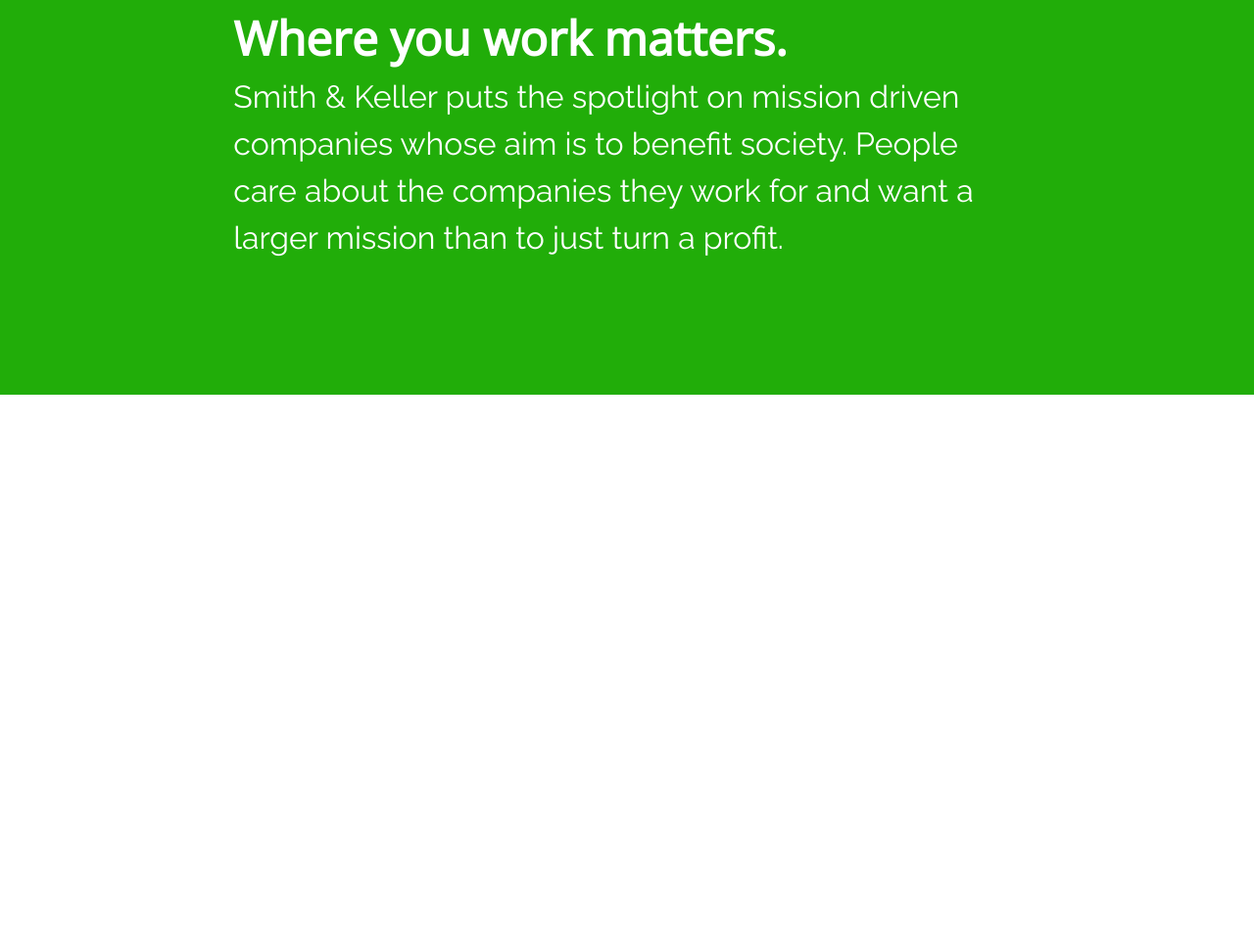
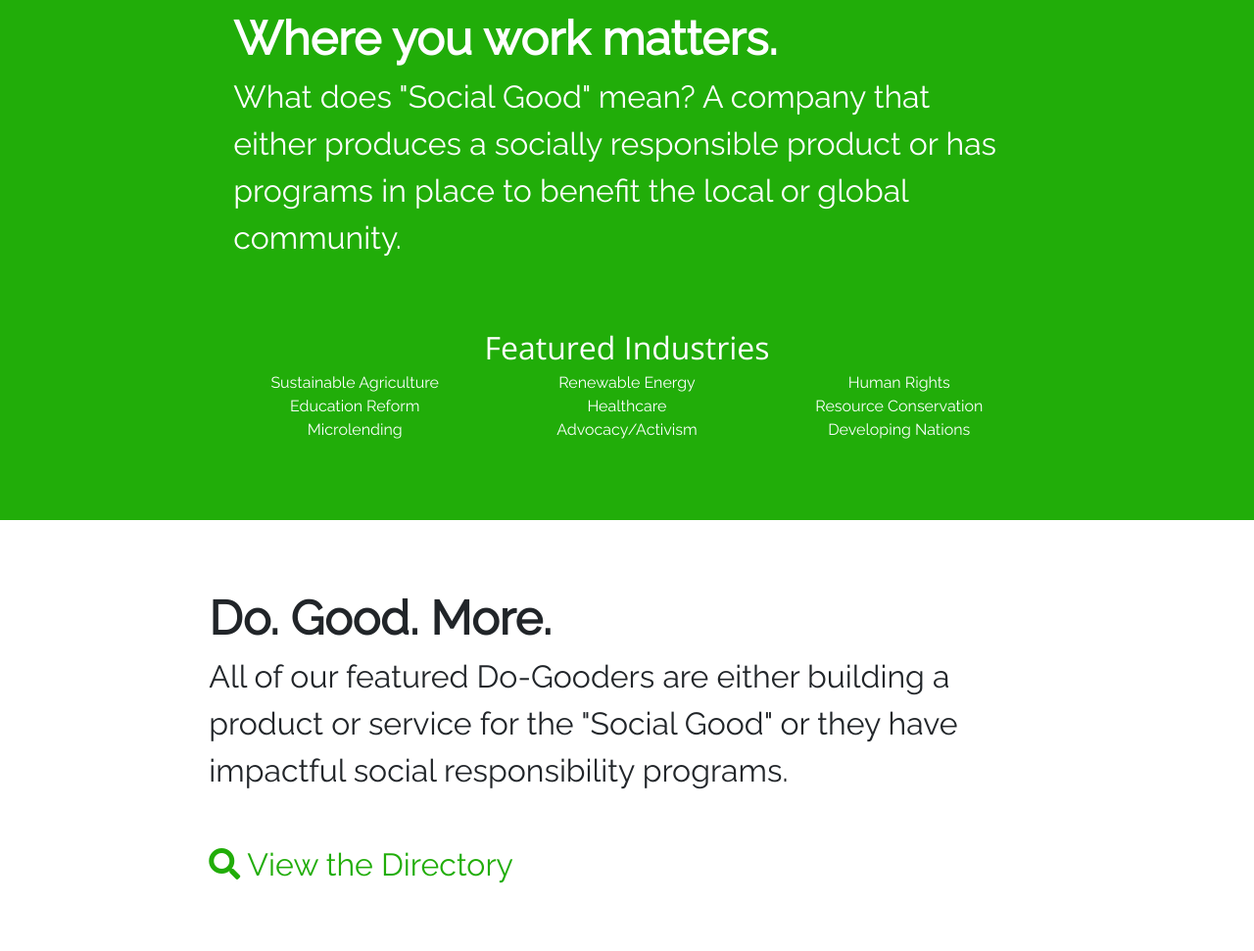
Before and after one commit to smithkeller/smithkeller.github.io, a plain HTML site: page index.html in a window 1280 px wide. Shown: the part 765-1736 px from the top of the page at 98% size. Before the commit the page ends 1168 px from the top, so only its background shows below. Drawn offline with nearby package versions, Linux system fonts and the light colour scheme.

Commit message:
Adding content

```diff
--- a/css/master.css
+++ b/css/master.css
@@ -22,6 +22,7 @@
 }
 .content-section-1 {
 	padding: 4em 0em;
+	min-height: 50vh;
 }
 .content-section-1 .title {
 	font-size: 5em;
@@ -33,18 +34,54 @@
 }
 .content-section-1 .text a {
 	color: #21AD09;
+	cursor: pointer;
 }
 .content-section-2 {
 	background-color: #21AD09;
 	color: #FFFFFF;
-	min-height: 50vh;
+	padding-bottom: 5em;
 }
-.content-section-2 .title {
+.content-section-2 .title, .content-section-3 .title {
 	font-size: 3em;
 	font-weight: bold;
-	font-family: 'Open Sans', Arial, Helvetica, sans-serif;
+	font-family: 'Raleway', Arial, Helvetica, sans-serif;
 }
-.content-section-2 .text {
+.content-section-2 .text, .content-section-3 .text {
 	font-size: 2em;
 	font-family: 'Raleway', Arial, Helvetica, sans-serif;
 }
+.content-section-2 .text .industries-header {
+	margin-top: 2em;
+	font-family: 'Open Sans', Arial, Helvetica, sans-serif;
+	text-align: center;
+}
+.content-section-2 .text .industries {
+	font-size: .5em;
+	font-family: 'Raleway', Arial, Helvetica, sans-serif;
+	text-align: center;
+}
+.content-section-3 {
+	padding: 4em 0em;
+}
+.content-section-3 .title {
+	font-size: 3em;
+	font-family: 'Raleway', Arial, Helvetica, sans-serif;
+}
+.content-section-3 .text {
+	font-size: 2em;
+	font-family: 'Raleway', Arial, Helvetica, sans-serif;
+}
+.content-section-3 .text a {
+	color: #21AD09;
+	cursor: pointer;
+}
+
+@media only screen and (max-width: 768px) {
+	.content-section-1 .title {
+		font-size: 9em !important;
+		font-family: 'Raleway', Arial, Helvetica, sans-serif;
+	}
+	.content-section-1 .text {
+		font-size: 3em !important;
+	}
+}
--- a/index.html
+++ b/index.html
@@ -15,11 +15,8 @@
 	<body>
 		<nav class="navbar navbar-light sticky-top navbar-expand-lg">
 			<img src="images/nav-logo.png" height="30" class="d-inline-block align-top" alt="">
-			<button class="navbar-toggler" type="button" data-toggle="collapse" data-target="#navbarSupportedContent" aria-controls="navbarSupportedContent" aria-expanded="false" aria-label="Toggle navigation">
-				<span class="navbar-toggler-icon"></span>
-			</button>
 
-			<div class="collapse navbar-collapse" id="navbarSupportedContent">
+			<div class="ml-auto">
 				<ul class="navbar-nav nav ml-auto nav-pills">
 					<form class="form-inline">
 						<button class="btn btn-outline-success" type="button">Do-Good Directory</button>
@@ -30,31 +27,67 @@
 
 		<div class="content-section-1 col-md-8 offset-md-2">
 			<div class="title">
-				Do Good. More.
+				Do. Good. More.
 			</div>
 			<div class="text">
 					Smith & Keller puts the spotlight on mission driven companies whose aim is to benefit society.  People care about the companies they work for and want a larger mission than to just turn a profit.<br><br>
-					<a href=""><i class="fas fa-angle-double-down"></i> Learn More</a>
+					<a id="jumper-1"><i class="fas fa-angle-double-down"></i> Learn More</a>
 			</div>
 		</div>
 
 		<img class="content-divider" src="images/background.svg" alt="">
 
-		<div class="content-section-2 col-md-12">
+		<div class="content-section-2 col-md-12" id="content-jump-1">
 			<div class="section-header col-md-8 offset-md-2">
 				<div class="title">
 					Where you work matters.
 				</div>
 				<div class="text">
-					Smith & Keller puts the spotlight on mission driven companies whose aim is to benefit society.  People care about the companies they work for and want a larger mission than to just turn a profit.
+					What does "Social Good" mean? A company that either produces a socially responsible product or has programs in place to benefit the local or global community.
+					<div class="industries-header">
+						Featured Industries
+					</div>
+					<div class="industries row">
+						<div class="col-md-4">
+							Sustainable Agriculture<br>
+							Education Reform<br>
+							Microlending
+						</div>
+						<div class="col-md-4">
+							Renewable Energy<br>
+							Healthcare<br>
+							Advocacy/Activism
+						</div>
+						<div class="col-md-4">
+							Human Rights<br>
+							Resource Conservation<br>
+							Developing Nations
+						</div>
+					</div>
 				</div>
 			</div>
 		</div>
 
+		<div class="content-section-3 col-md-8 offset-md-2">
+			<div class="title">
+				Do. Good. More.
+			</div>
+			<div class="text">
+					All of our featured Do-Gooders are either building a product or service for the "Social Good" or they have impactful social responsibility programs.<br><br>
+					<a href=""><i class="fas fa-search"></i> View the Directory</a>
+			</div>
+		</div>
 
-		<script src="https://code.jquery.com/jquery-3.3.1.slim.min.js" integrity="sha384-q8i/X+965DzO0rT7abK41JStQIAqVgRVzpbzo5smXKp4YfRvH+8abtTE1Pi6jizo" crossorigin="anonymous"></script>
+
+		<script src="https://code.jquery.com/jquery-3.3.1.min.js" integrity="sha256-FgpCb/KJQlLNfOu91ta32o/NMZxltwRo8QtmkMRdAu8=" crossorigin="anonymous"></script>
 		<script src="https://cdnjs.cloudflare.com/ajax/libs/popper.js/1.14.3/umd/popper.min.js" integrity="sha384-ZMP7rVo3mIykV+2+9J3UJ46jBk0WLaUAdn689aCwoqbBJiSnjAK/l8WvCWPIPm49" crossorigin="anonymous"></script>
 		<script src="https://stackpath.bootstrapcdn.com/bootstrap/4.1.1/js/bootstrap.min.js" integrity="sha384-smHYKdLADwkXOn1EmN1qk/HfnUcbVRZyYmZ4qpPea6sjB/pTJ0euyQp0Mk8ck+5T" crossorigin="anonymous"></script>
 	</body>
 
 </html>
+
+<script>
+	$("#jumper-1").click(function() {
+    $("body, html").animate({scrollTop: $("#content-jump-1").offset().top - 200});
+  });
+</script>
```
